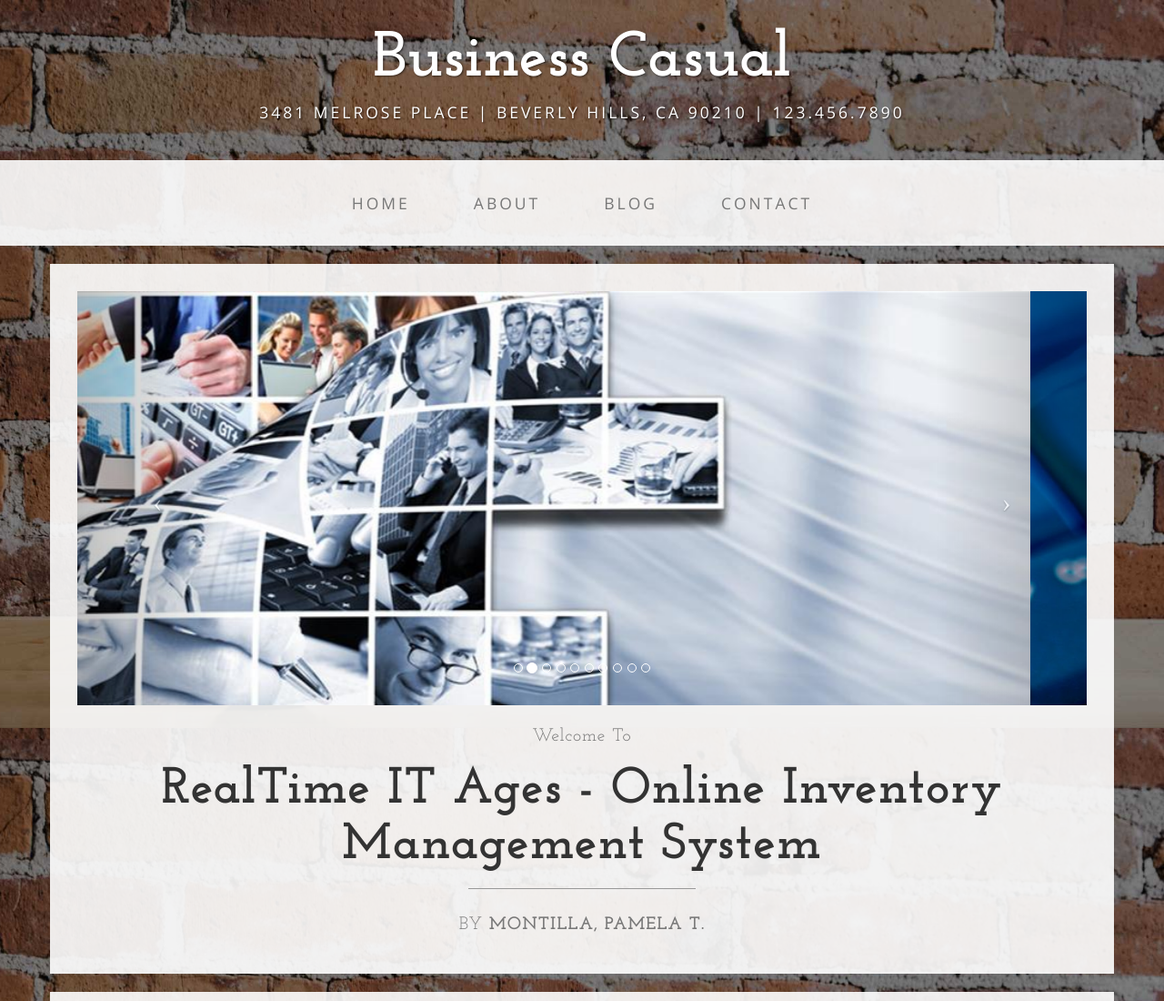
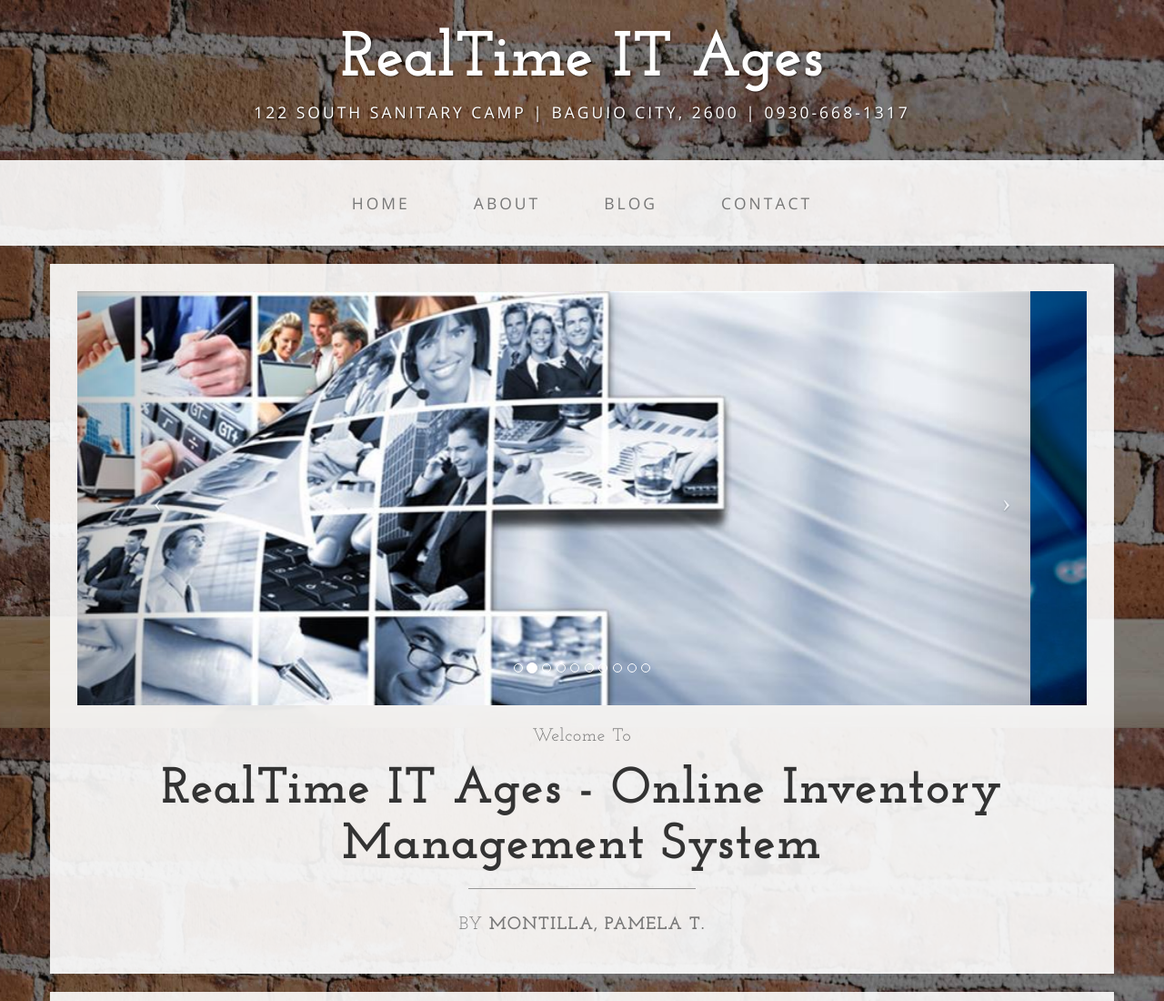
Before and after one commit to pamgianne/realTimeITAges.github.io, a plain HTML site: page index.html in a window 1280 px wide. Shown: the top 1100 px of the page at 91% size. Drawn offline with nearby package versions, Linux system fonts and the light colour scheme.

Commit message:
Update index.html

```diff
--- a/index.html
+++ b/index.html
@@ -9,7 +9,7 @@
     <meta name="description" content="">
     <meta name="author" content="">
 
-    <title>Business Casual - Start Bootstrap Theme</title>
+    <title>RealTime IT Age - Online Inventory System</title>
 
     <!-- Bootstrap Core CSS -->
     <link href="css/bootstrap.min.css" rel="stylesheet">
@@ -32,8 +32,8 @@
 
 <body>
 
-    <div class="brand">Business Casual</div>
-    <div class="address-bar">3481 Melrose Place | Beverly Hills, CA 90210 | 123.456.7890</div>
+    <div class="brand">RealTime IT Ages</div>
+    <div class="address-bar">122 South Sanitary Camp | Baguio City, 2600 | 0930-668-1317</div>
 
     <!-- Navigation -->
     <nav class="navbar navbar-default" role="navigation">
@@ -47,7 +47,7 @@
                     <span class="icon-bar"></span>
                 </button>
                 <!-- navbar-brand is hidden on larger screens, but visible when the menu is collapsed -->
-                <a class="navbar-brand" href="index.html">Business Casual</a>
+                <a class="navbar-brand" href="index.html">RealTime IT Ages</a>
             </div>
             <!-- Collect the nav links, forms, and other content for toggling -->
             <div class="collapse navbar-collapse" id="bs-example-navbar-collapse-1">
```
